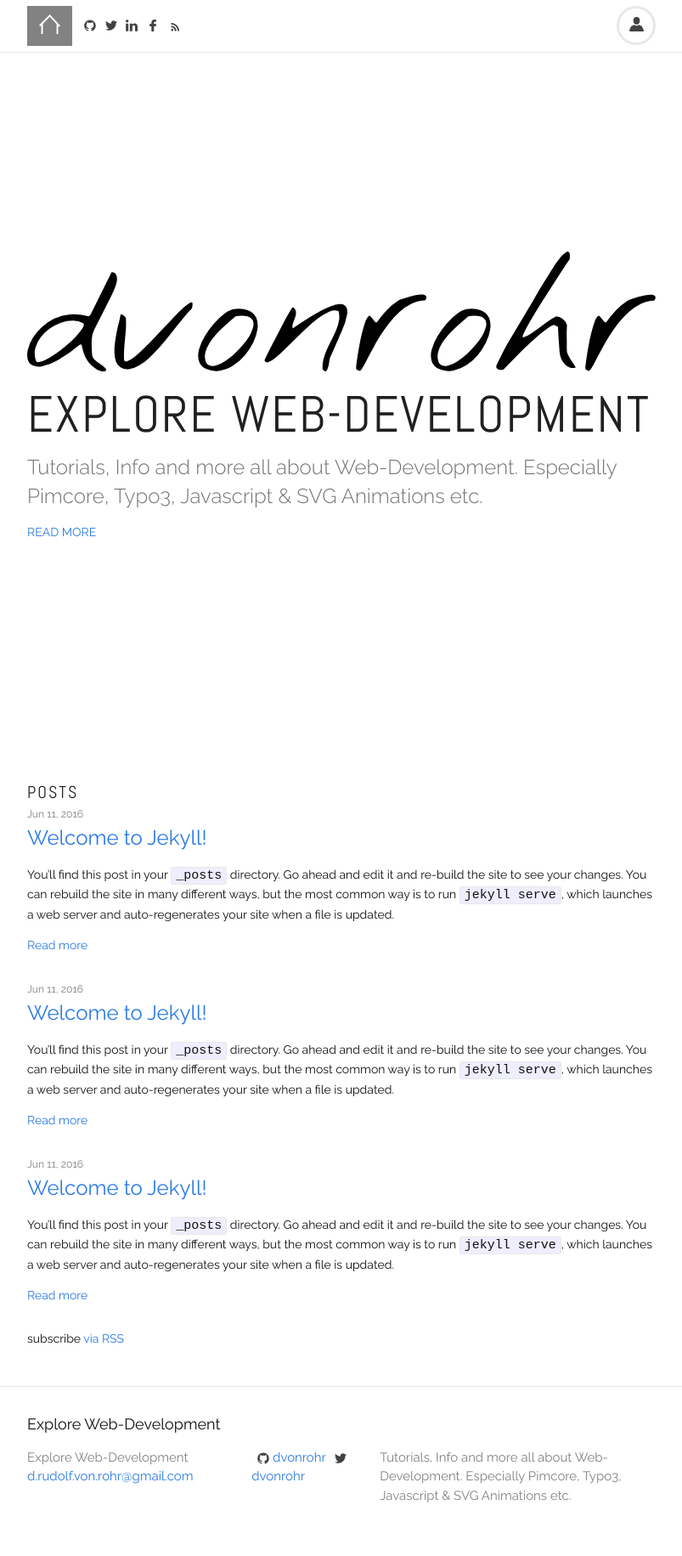
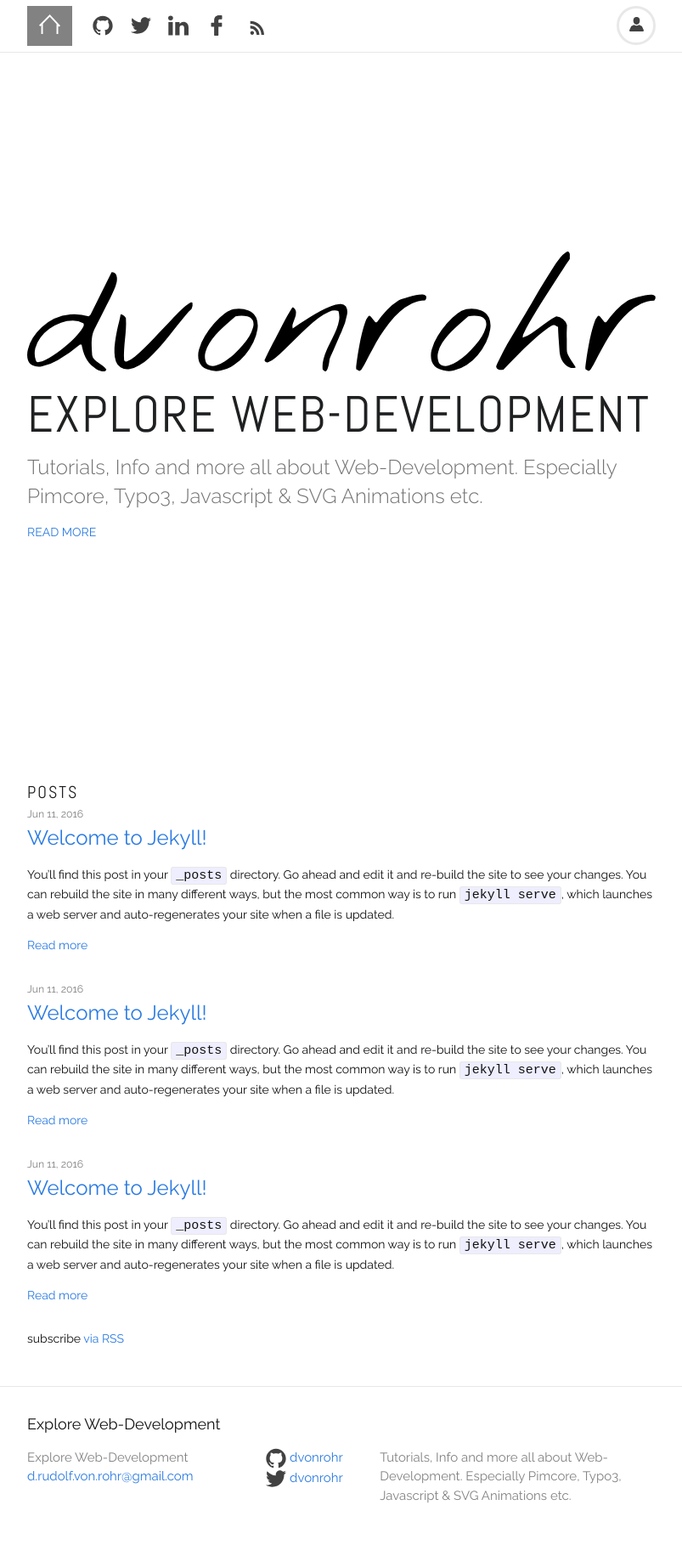
Before and after one commit to dvonrohr/dvonrohr.github.io, a Jekyll site: the page built from index.html, in a window 1280 px wide. Shown: the whole page at 85% size, without its empty margins (238-1041 px from the left). Built offline with Jekyll 4.4.1, drawn with Linux system fonts in a browser that asks for light colours; comment, search, counter and statistics services are not loaded.

Commit message:
Change size of social-media-icons for better ux

```diff
--- a/_sass/_base.scss
+++ b/_sass/_base.scss
@@ -210,10 +210,10 @@ pre {
 
     > svg {
         display: inline-block;
-        width: 14px;
-        height: 14px;
+        width: 24px;
+        height: 24px;
         vertical-align: middle;
-        margin-left: 7px;
+        margin-left: 17px;
 
         path {
             fill: $grey-color-dark;
```
